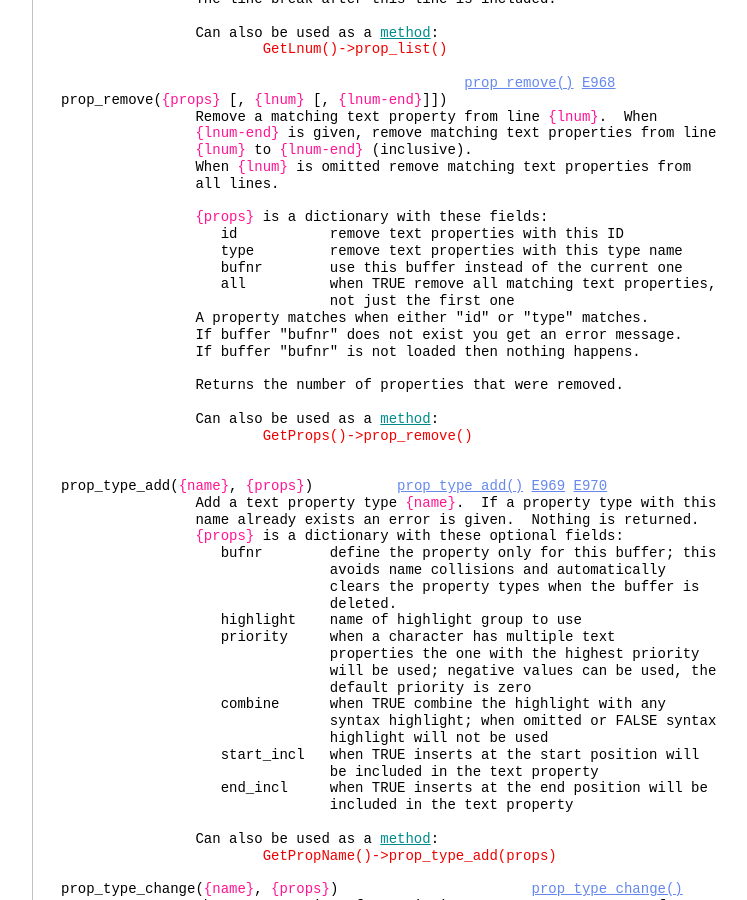
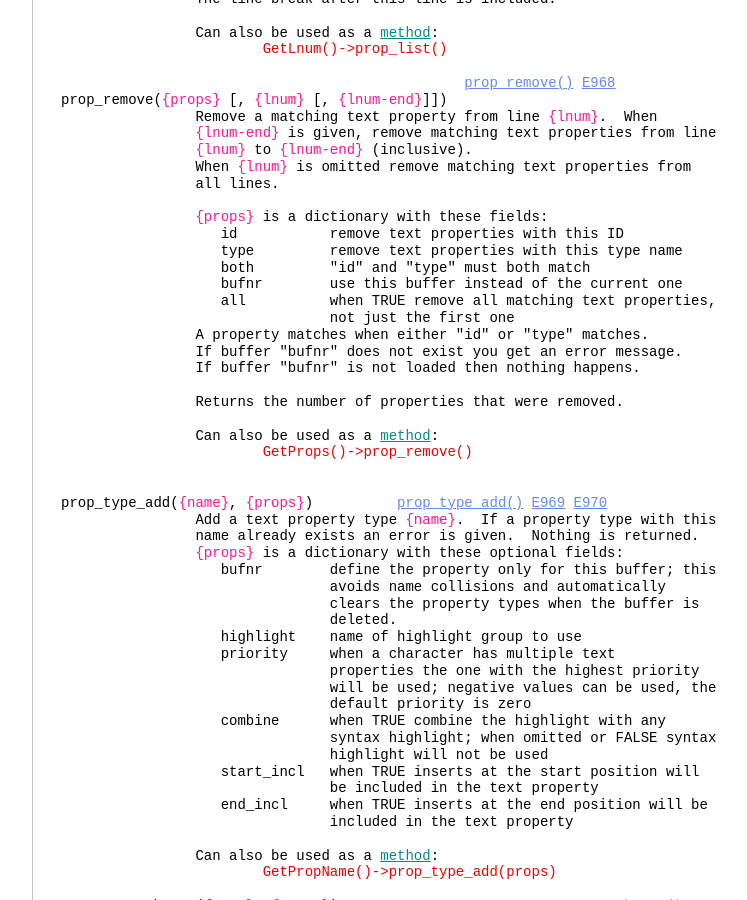
Before and after one commit to vim-jp/vimdoc-en, a Jekyll site: the page built from textprop.html, in a window 1280 px wide and 900 px high, scrolled down 3857 px. Shown: the whole window, without its empty margins (340-1087 px from the left). Built offline with Jekyll 4.4.1, drawn with Linux system fonts in a browser that asks for light colours; nearby versions of some CDN libraries; comment, search, counter and statistics services are not loaded.

Commit message:
Generated by Travis JOB 1141.1
https://travis-ci.org/vim-jp/vimdoc-en/builds/658940612

```diff
--- a/textprop.html
+++ b/textprop.html
@@ -236,6 +236,7 @@ prop_remove(<span class="Special">{props}</span>&nbsp;[,&nbsp;<span class="Speci
 &nbsp;&nbsp;&nbsp;&nbsp;&nbsp;&nbsp;&nbsp;&nbsp;&nbsp;&nbsp;&nbsp;&nbsp;&nbsp;&nbsp;&nbsp;&nbsp;<span class="Special">{props}</span>&nbsp;is a dictionary with these fields:<br>
 &nbsp;&nbsp;&nbsp;&nbsp;&nbsp;&nbsp;&nbsp;&nbsp;&nbsp;&nbsp;&nbsp;&nbsp;&nbsp;&nbsp;&nbsp;&nbsp;&nbsp;&nbsp; id&nbsp;&nbsp;&nbsp;&nbsp;&nbsp;&nbsp;&nbsp;&nbsp;&nbsp;&nbsp; remove text properties with this ID<br>
 &nbsp;&nbsp;&nbsp;&nbsp;&nbsp;&nbsp;&nbsp;&nbsp;&nbsp;&nbsp;&nbsp;&nbsp;&nbsp;&nbsp;&nbsp;&nbsp;&nbsp;&nbsp; type&nbsp;&nbsp;&nbsp;&nbsp;&nbsp;&nbsp;&nbsp;&nbsp; remove text properties with this type name<br>
+&nbsp;&nbsp;&nbsp;&nbsp;&nbsp;&nbsp;&nbsp;&nbsp;&nbsp;&nbsp;&nbsp;&nbsp;&nbsp;&nbsp;&nbsp;&nbsp;&nbsp;&nbsp; both&nbsp;&nbsp;&nbsp;&nbsp;&nbsp;&nbsp;&nbsp;&nbsp; &quot;id&quot; and &quot;type&quot; must both match<br>
 &nbsp;&nbsp;&nbsp;&nbsp;&nbsp;&nbsp;&nbsp;&nbsp;&nbsp;&nbsp;&nbsp;&nbsp;&nbsp;&nbsp;&nbsp;&nbsp;&nbsp;&nbsp; bufnr&nbsp;&nbsp;&nbsp;&nbsp;&nbsp;&nbsp;&nbsp;&nbsp;use this buffer instead of the current one<br>
 &nbsp;&nbsp;&nbsp;&nbsp;&nbsp;&nbsp;&nbsp;&nbsp;&nbsp;&nbsp;&nbsp;&nbsp;&nbsp;&nbsp;&nbsp;&nbsp;&nbsp;&nbsp; all&nbsp;&nbsp;&nbsp;&nbsp;&nbsp;&nbsp;&nbsp;&nbsp;&nbsp;&nbsp;when TRUE remove all matching text properties,<br>
 &nbsp;&nbsp;&nbsp;&nbsp;&nbsp;&nbsp;&nbsp;&nbsp;&nbsp;&nbsp;&nbsp;&nbsp;&nbsp;&nbsp;&nbsp;&nbsp;&nbsp;&nbsp;&nbsp;&nbsp;&nbsp;&nbsp;&nbsp;&nbsp;&nbsp;&nbsp;&nbsp;&nbsp;&nbsp;&nbsp;&nbsp;&nbsp;not just the first one<br>
```
